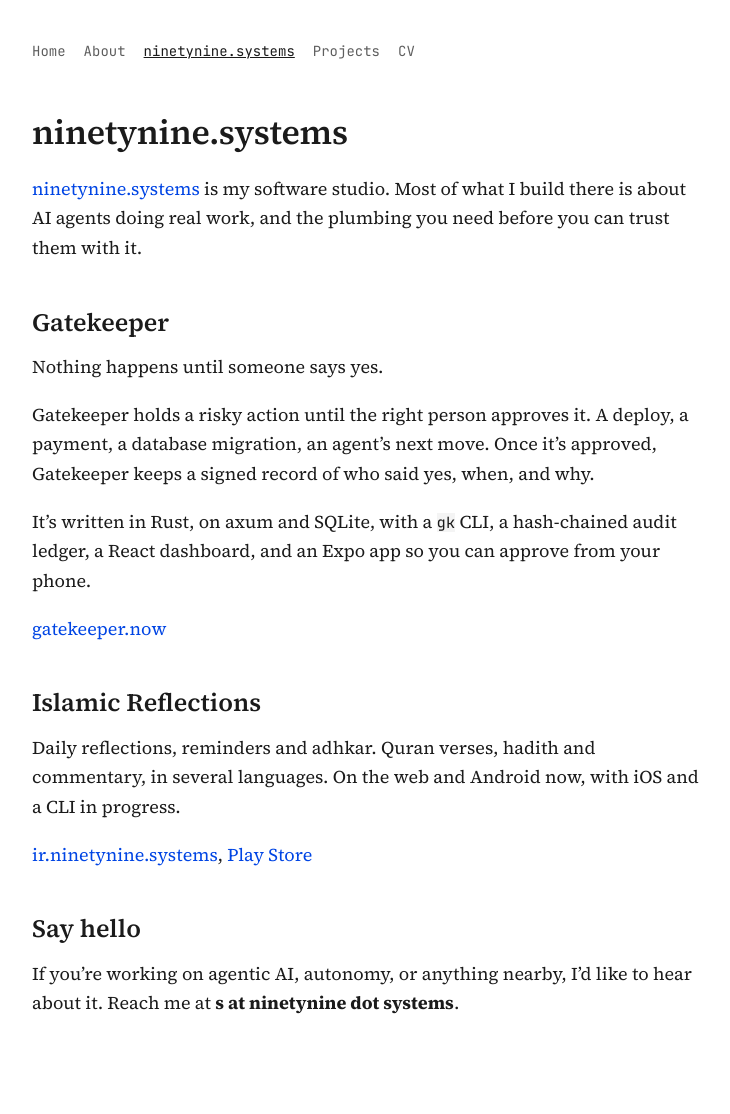
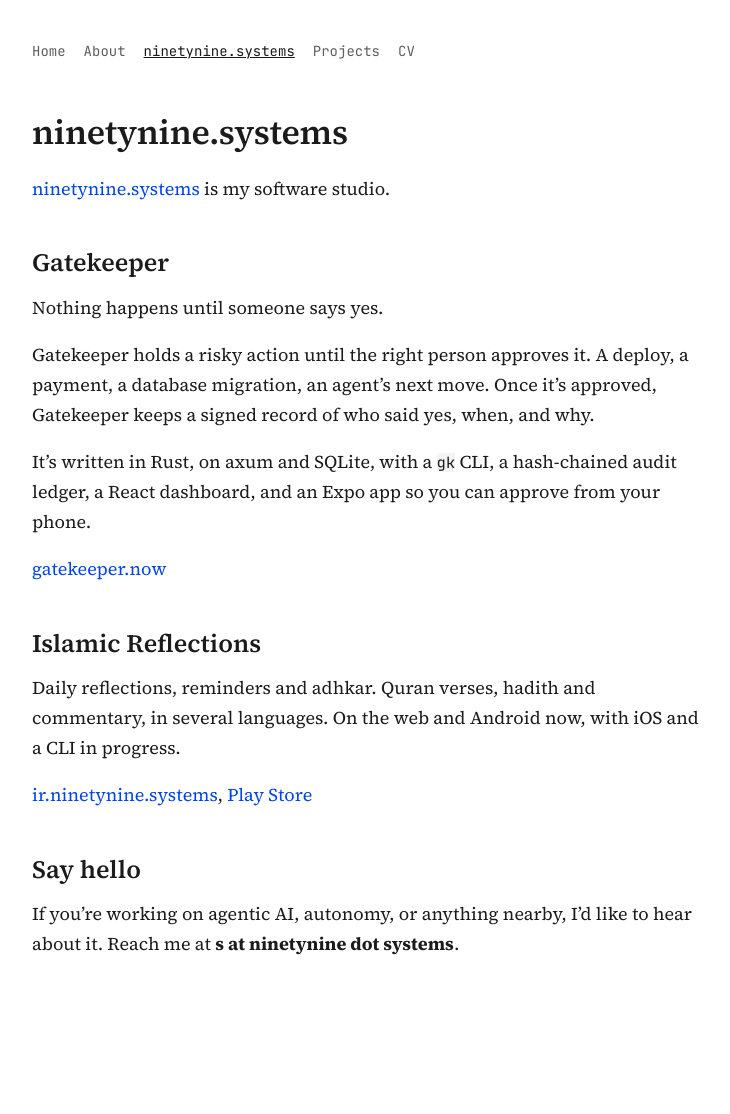
Before and after one commit to sazid/sazid.github.io, a Jekyll site: the page built from ninetynine.md, in a window 1280 px wide. Shown: the whole page, without its empty margins (272-1002 px from the left). Built offline with Jekyll 4.4.1, drawn with Linux system fonts in a browser that asks for light colours; after the commit the page ends 1055 px from its top, so only the background shows below that.

Commit message:
Cut the filler line from the ninetynine.systems intro

```diff
--- a/ninetynine.md
+++ b/ninetynine.md
@@ -6,9 +6,7 @@
 
 # ninetynine.systems
 
-[ninetynine.systems](https://ninetynine.systems) is my software studio. Most of
-what I build there is about AI agents doing real work, and the plumbing you need
-before you can trust them with it.
+[ninetynine.systems](https://ninetynine.systems) is my software studio.
 
 ## Gatekeeper
 
```
